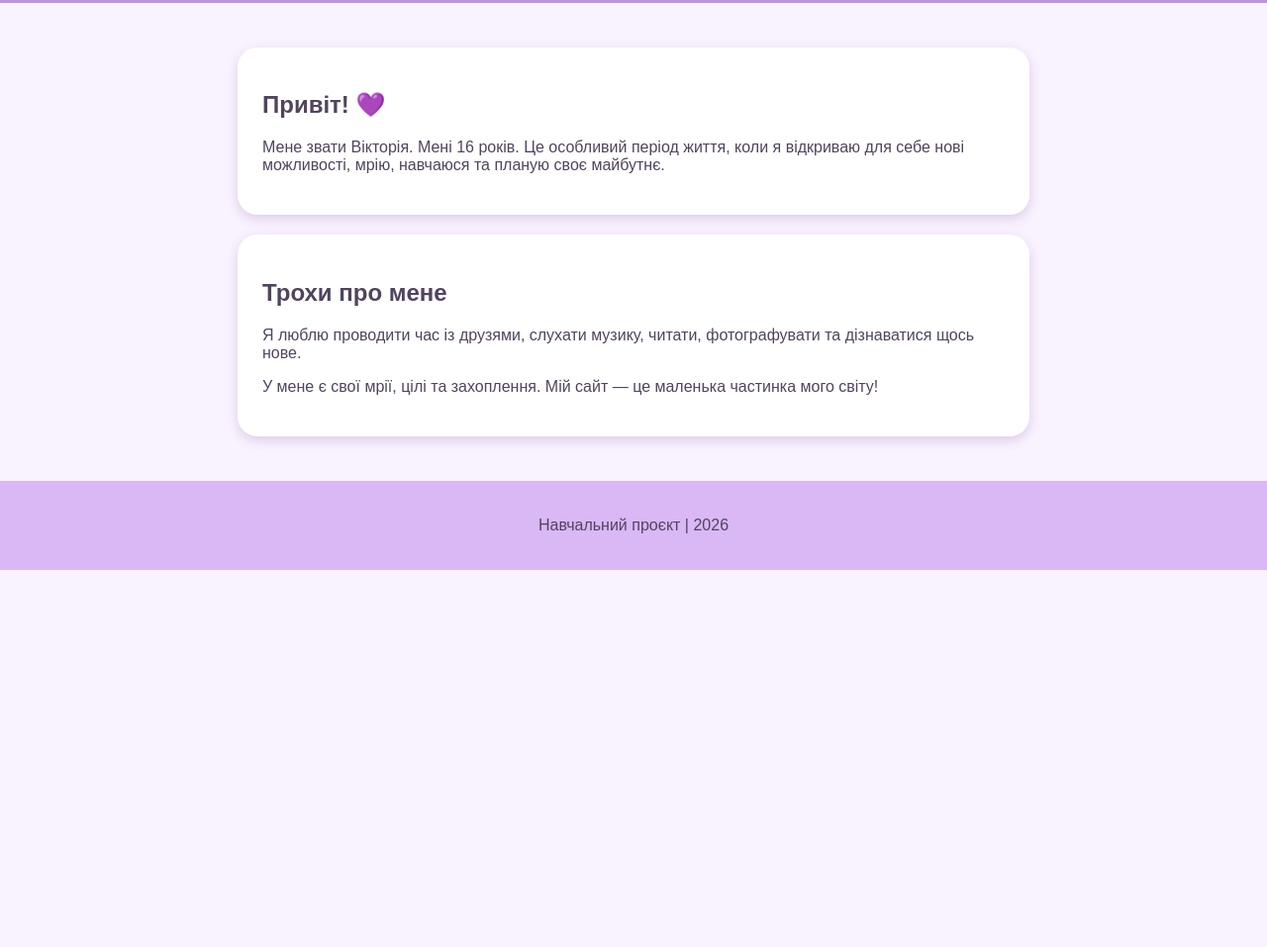
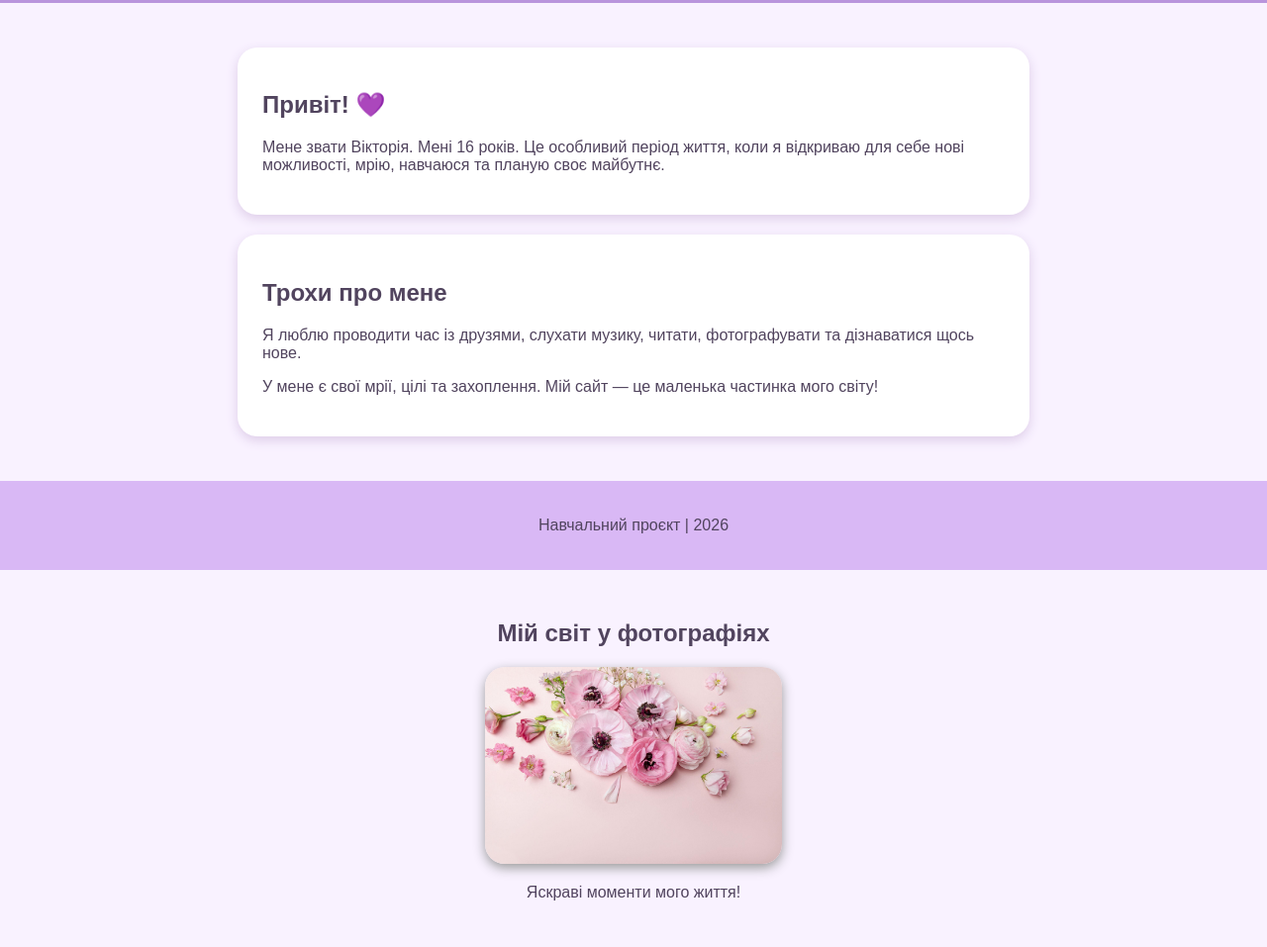
Before and after one commit to maksytayuliya-byte/16-miy-svit, a plain HTML site: page index.html in a window 1280 px wide. Shown: the part 255-1212 px from the top of the page at 99% size. Before the commit the page ends 831 px from the top, so only its background shows below. Drawn offline with Linux system fonts and the light colour scheme.

Commit message:
Update index.html

```diff
--- a/index.html
+++ b/index.html
@@ -105,6 +105,16 @@ img:hover {
 <footer>
 <p>Навчальний проєкт | 2026</p>
 </footer>
+<section style="text-align:center; padding:30px;">
+  <h2>Мій світ у фотографіях</h2>
 
+  <img src="photo.jfif"
+     alt="Моя фотографія"
+     style="width:300px; max-width:90%; border-radius:20px; box-shadow:0 4px 12px #999; transition:transform 0.5s;"
+     onmouseover="this.style.transform='scale(1.05)'"
+     onmouseout="this.style.transform='scale(1)'">
+
+  <p>Яскраві моменти мого життя!</p>
+</section>
 </body>
 </html>
```
